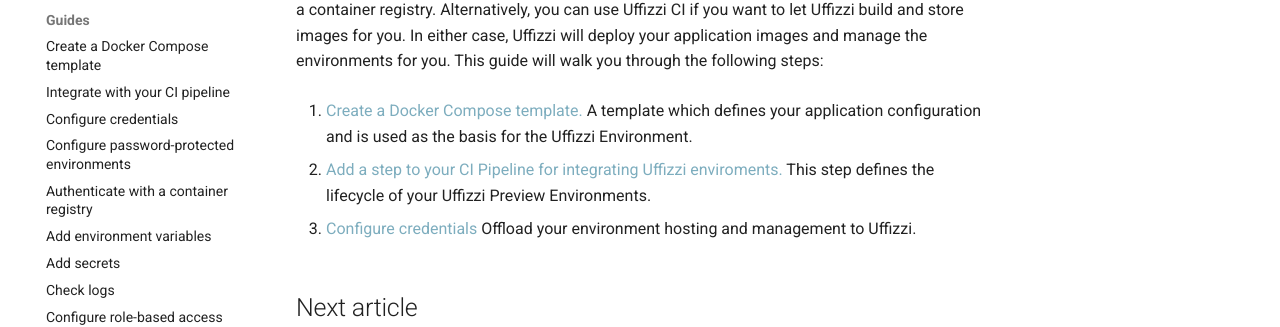
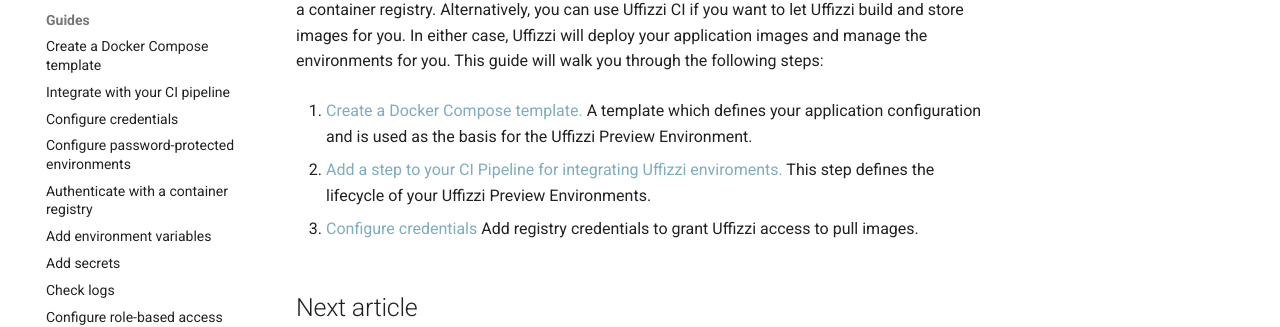
Before and after one commit to UffizziCloud/docs, an MkDocs documentation site: the page built from docs/add-uffizzi-for-your-own-application.md, in a window 1280 px wide. Shown: the part 208-535 px from the top of the page. Built offline with MkDocs 1.6.1 and Material for MkDocs 9.7.7, drawn with Linux system fonts in a browser that asks for light colours; comment, search, counter and statistics services are not loaded.

Commit message:
renaming files

```diff
--- a/docs/add-uffizzi-for-your-own-application.md
+++ b/docs/add-uffizzi-for-your-own-application.md
@@ -1,13 +1,13 @@
 Uffizzi is usually added to the end of your CI pipeline after images have been built and pushed to a container registry. Alternatively, you can use Uffizzi CI if you want to let Uffizzi build and store images for you. In either case, Uffizzi will deploy your application images and manage the environments for you. This guide will walk you through the following steps:
 
 1. [Create a Docker Compose template.](guides/docker-compose-template.md)
-A template which defines your application configuration and is used as the basis for the Uffizzi Environment.
+A template which defines your application configuration and is used as the basis for the Uffizzi Preview Environment.
 
 2. [Add a step to your CI Pipeline for integrating Uffizzi enviroments.](guides/integrate-with-ci.md)
 This step defines the lifecycle of your Uffizzi Preview Environments.
 
-3. [Configure credentials](guides/connect-to-uffizzi-cloud.md)
-Offload your environment hosting and management to Uffizzi.
+3. [Configure credentials](guides/configure-credentials.md)
+Add registry credentials to grant Uffizzi access to pull images.
 
 ## Next article
 
--- a/mkdocs.yml
+++ b/mkdocs.yml
@@ -103,7 +103,7 @@
   - Guides:
     - Create a Docker Compose template: docker-compose-template.md
     - Integrate with your CI pipeline: integrate-with-ci.md
-    - Configure credentials: connect-to-uffizzi-cloud.md
+    - Configure credentials: configure-credentials.md
     - Configure password-protected environments: guides/password-protected.md
     - Authenticate with a container registry: guides/container-registry-integrations.md
     - Add environment variables: guides/environment-variables.md
```
Also changed, not shown: docs/index.md (+1 -1 lines), docs/guides/configure-credentials.md (renamed from docs/guides/connect-to-uffizzi-cloud.md).
